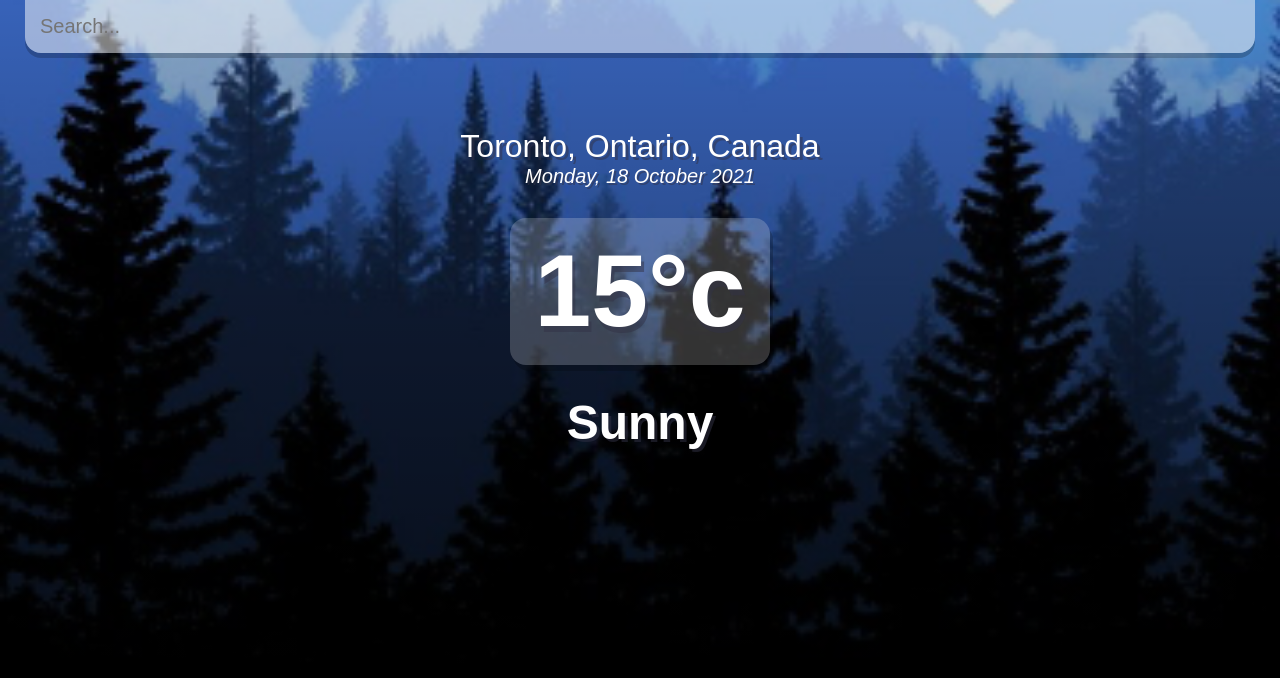
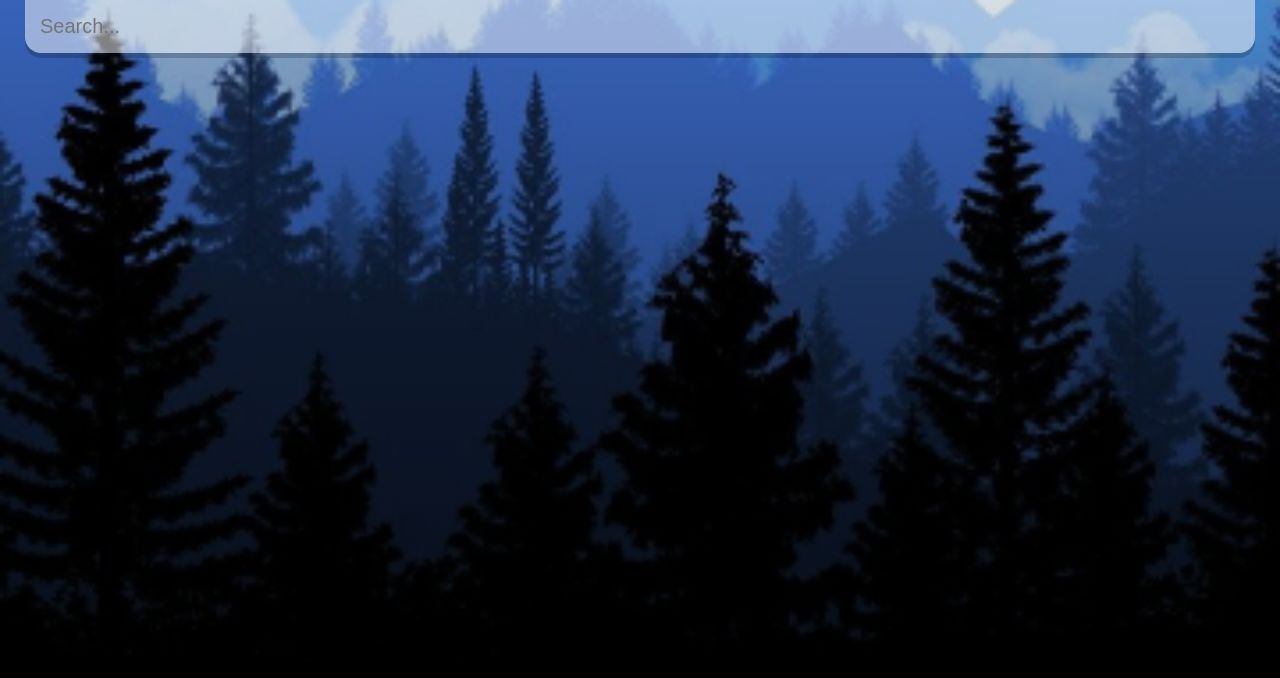
Before and after one commit to DimarcoKevin/react-weather, a React (Create React App) app: page / in a window 1280 px wide. Shown: the top 678 px of the page. Built offline with nearby package versions, Linux system fonts and the light colour scheme.

Commit message:
Changing api key again and dynamically adding temp and weather

```diff
--- a/src/App.js
+++ b/src/App.js
@@ -3,7 +3,7 @@ import React, { useState } from 'react';
 const api = {
   appid: "829d271e53fae81c080d42ac41c9890e",
   id: "524901",
-  base: "https://api.openweathermap.org/data/2.5/forecast?"
+  base: "https://api.openweathermap.org/data/2.5/weather?q="
 }
 
 
@@ -14,7 +14,7 @@ function App() {
   // rebuild after using async/await
   const search = (evt) => {
     if (evt.key === 'Enter') {
-      fetch(`${api.base}id=${api.id}&appid=${api.appid}`)
+      fetch(`${api.base}${query}&units=metric&appid=${api.appid}`)
         .then(res => res.json())
         .then(result => {
           setWeather(result);
@@ -50,14 +50,18 @@ function App() {
               onKeyPress={search}
           />
         </div>
-        <div className="location-box">
-          <div className="location">Toronto, Ontario, Canada</div>
-          <div className="date">{dateBuilder(new Date())}</div>
-        </div>
-        <div className="weather-box">
-          <div className="temp">15°c</div>
-          <div className="weather">Sunny</div>
-        </div>
+        {(typeof weather.main != 'undefined') ? (
+          <div>
+            <div className="location-box">
+              <div className="location">{weather.name}, {weather.sys.country}</div>
+              <div className="date">{dateBuilder(new Date())}</div>
+            </div>
+            <div className="weather-box">
+              <div className="temp">{Math.round(weather.main.temp)}°c</div>
+              <div className="weather">{weather.weather[0].main}</div>
+            </div>
+          </div>
+        ) : ('')}
       </main>
     </div>
   );
```
